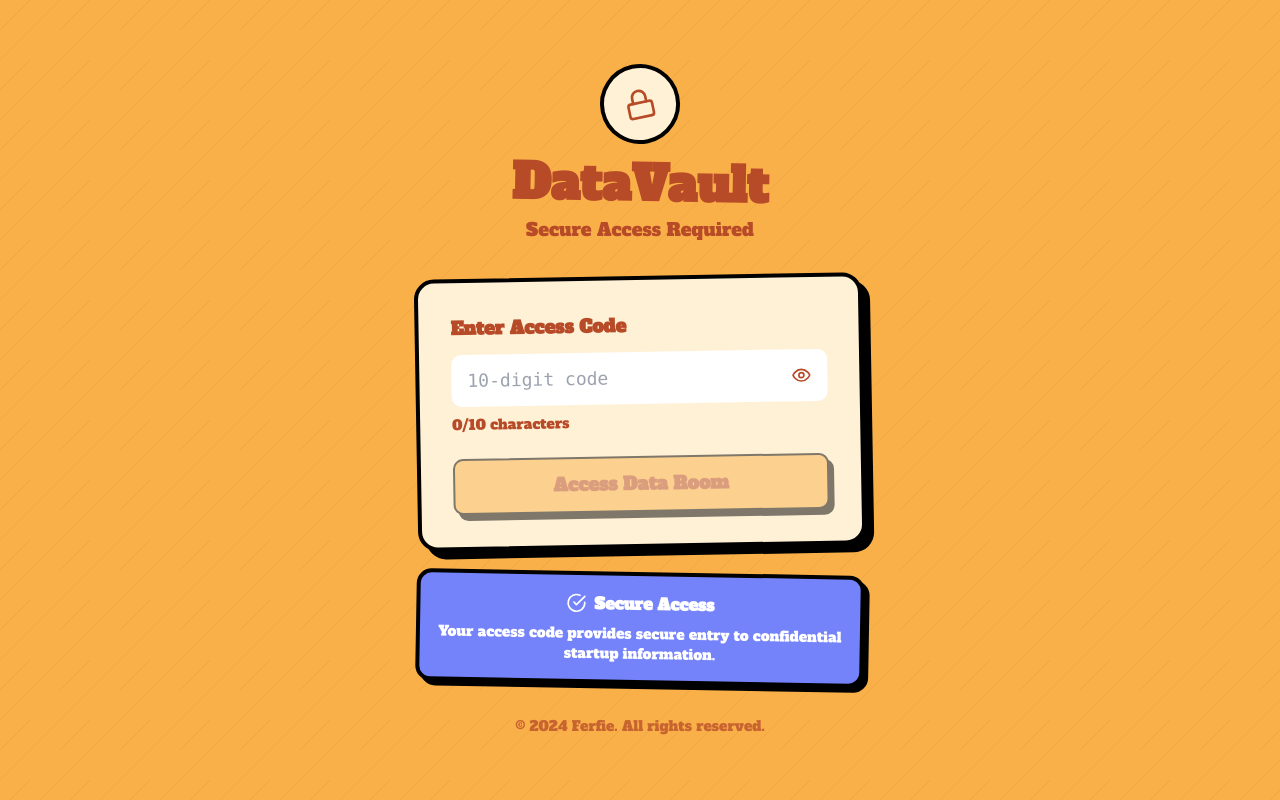
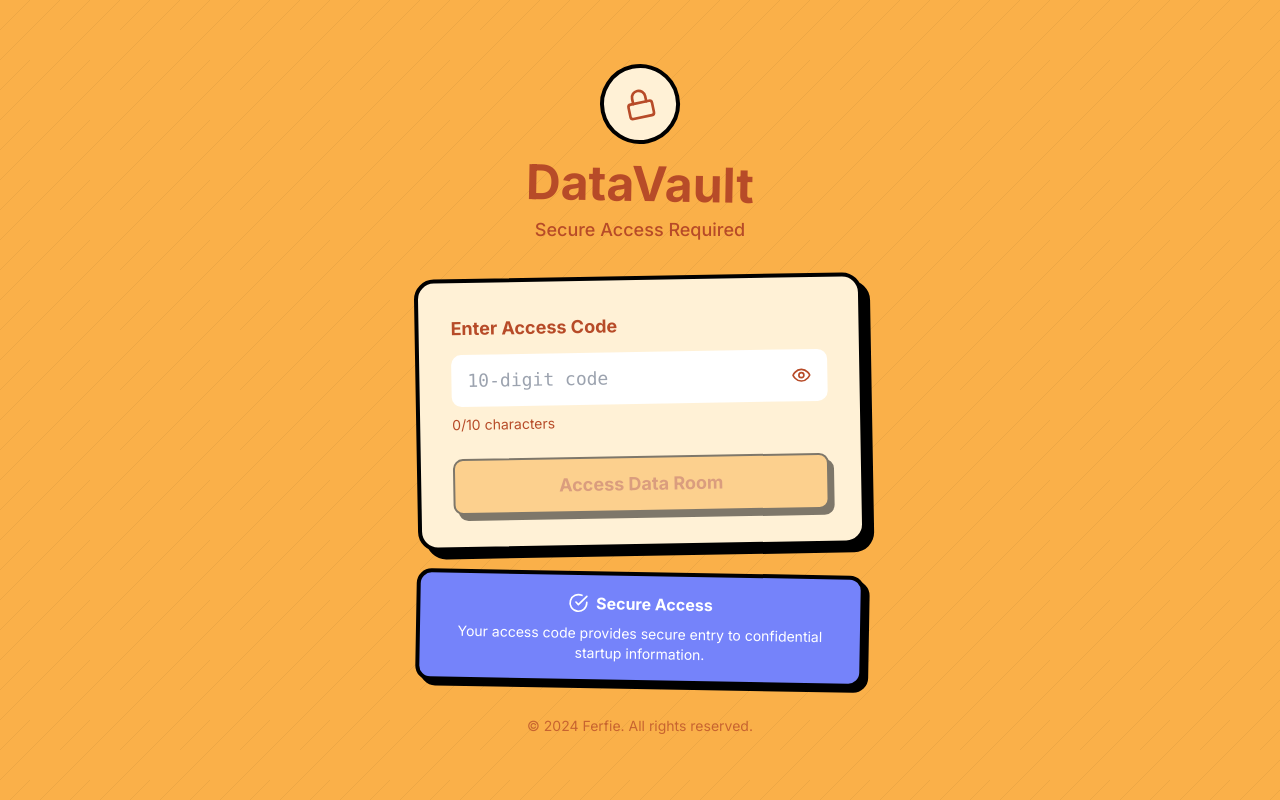
Before and after one commit to Ga-1ile0/dataroom, a React (Vite) app: page / in a window 1280 px wide. Built offline with nearby package versions, Linux system fonts and the light colour scheme; no server answers.

Commit message:
Add Gatur-Black Custom Font with Fallback

```diff
--- a/src/index.css
+++ b/src/index.css
@@ -1,4 +1,12 @@
-@import url('https://fonts.googleapis.com/css2?family=Alfa+Slab+One&family=Inter:wght@400;500;600;700;800;900&display=swap');
+@import url('https://fonts.googleapis.com/css2?family=Inter:wght@400;500;600;700;800;900&display=swap');
+
+@font-face {
+  font-family: 'Gatur';
+  src: url('/Gatur-Black.woff') format('woff');
+  font-weight: 900;
+  font-style: normal;
+  font-display: swap;
+}
 
 @tailwind base;
 @tailwind components;
@@ -6,6 +14,6 @@
 
 @layer base {
   * {
-    font-family: 'Alfa Slab One', 'Inter', -apple-system, BlinkMacSystemFont, 'Segoe UI', 'Roboto', 'Oxygen', 'Ubuntu', 'Cantarell', 'Fira Sans', 'Droid Sans', 'Helvetica Neue', sans-serif;
+    font-family: 'Gatur', 'Inter', -apple-system, BlinkMacSystemFont, 'Segoe UI', 'Roboto', 'Oxygen', 'Ubuntu', 'Cantarell', 'Fira Sans', 'Droid Sans', 'Helvetica Neue', sans-serif;
   }
 }
--- a/tailwind.config.js
+++ b/tailwind.config.js
@@ -4,9 +4,12 @@ export default {
   theme: {
     extend: {
       fontFamily: {
-        'alfa': ['Alfa Slab One', 'Inter', 'system-ui', 'sans-serif'],
-        'sans': ['Alfa Slab One', 'Inter', 'system-ui', 'sans-serif'],
+        'gatur': ['Gatur', 'Inter', 'system-ui', 'sans-serif'],
+        'sans': ['Gatur', 'Inter', 'system-ui', 'sans-serif'],
       },
+      fontWeight: {
+        'black': '900',
+      }
     },
   },
   plugins: [],
```
Also changed, not shown: public/Gatur-Black.woff (added).
